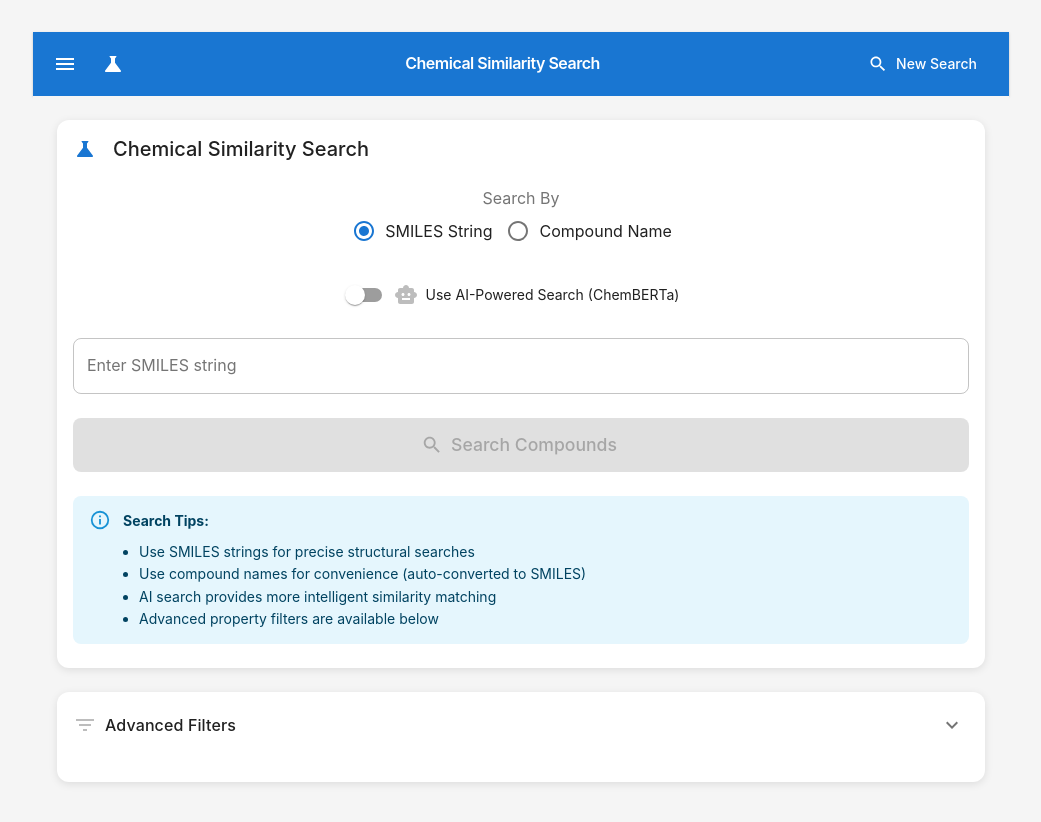
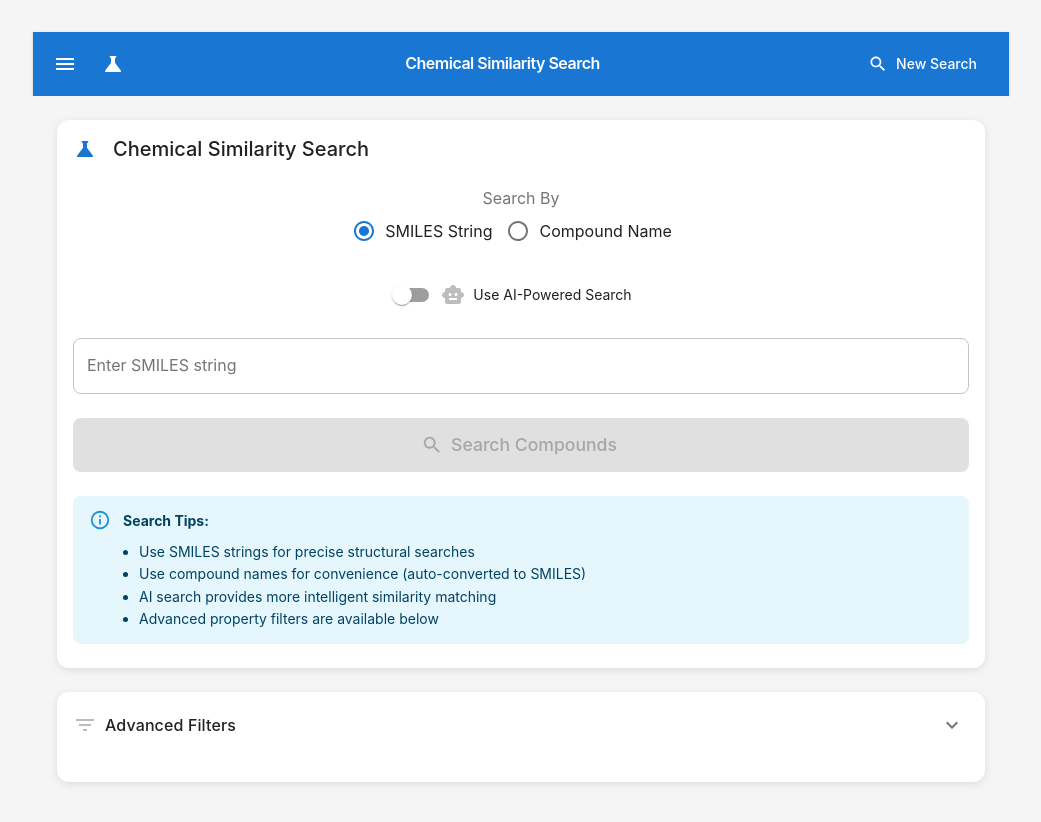
Before and after one commit to CccccJin/Affordable-Drug-Alternatives, a React app in the folder Changjin/frontend/: page / in a window 1280 px wide. Shown: the top 822 px of the page, without its empty margins (239-1280 px from the left). Built offline with nearby package versions, Linux system fonts and the light colour scheme; the HTML template or start-up script is replaced by a standard one.

Commit message:
ui: simplify AI search toggle label text
- Remove '(ChemBERTa)' from 'Use AI-Powered Search' label
- Keep the toggle functional but simplify the displayed text
- Maintain AI icon for visual clarity

```diff
--- a/Changjin/frontend/src/components/search/SearchForm.tsx
+++ b/Changjin/frontend/src/components/search/SearchForm.tsx
@@ -134,7 +134,7 @@ export const SearchForm: React.FC = () => {
                 <Box sx={{ display: 'flex', alignItems: 'center', gap: 1 }}>
                   <AIIcon color={useAI ? 'primary' : 'disabled'} />
                   <Typography variant="body2">
-                    Use AI-Powered Search (ChemBERTa)
+                    Use AI-Powered Search
                   </Typography>
                 </Box>
               }
```
